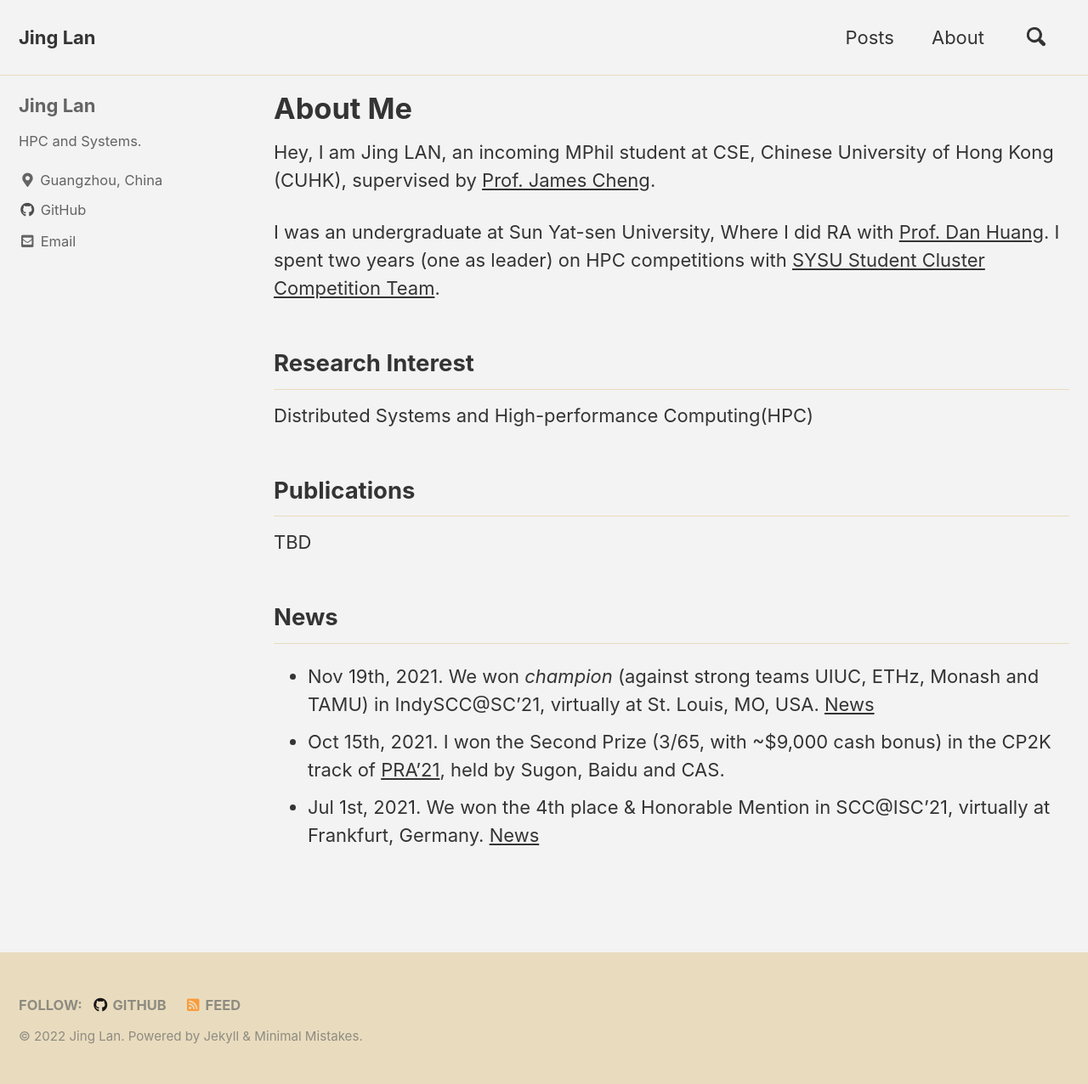
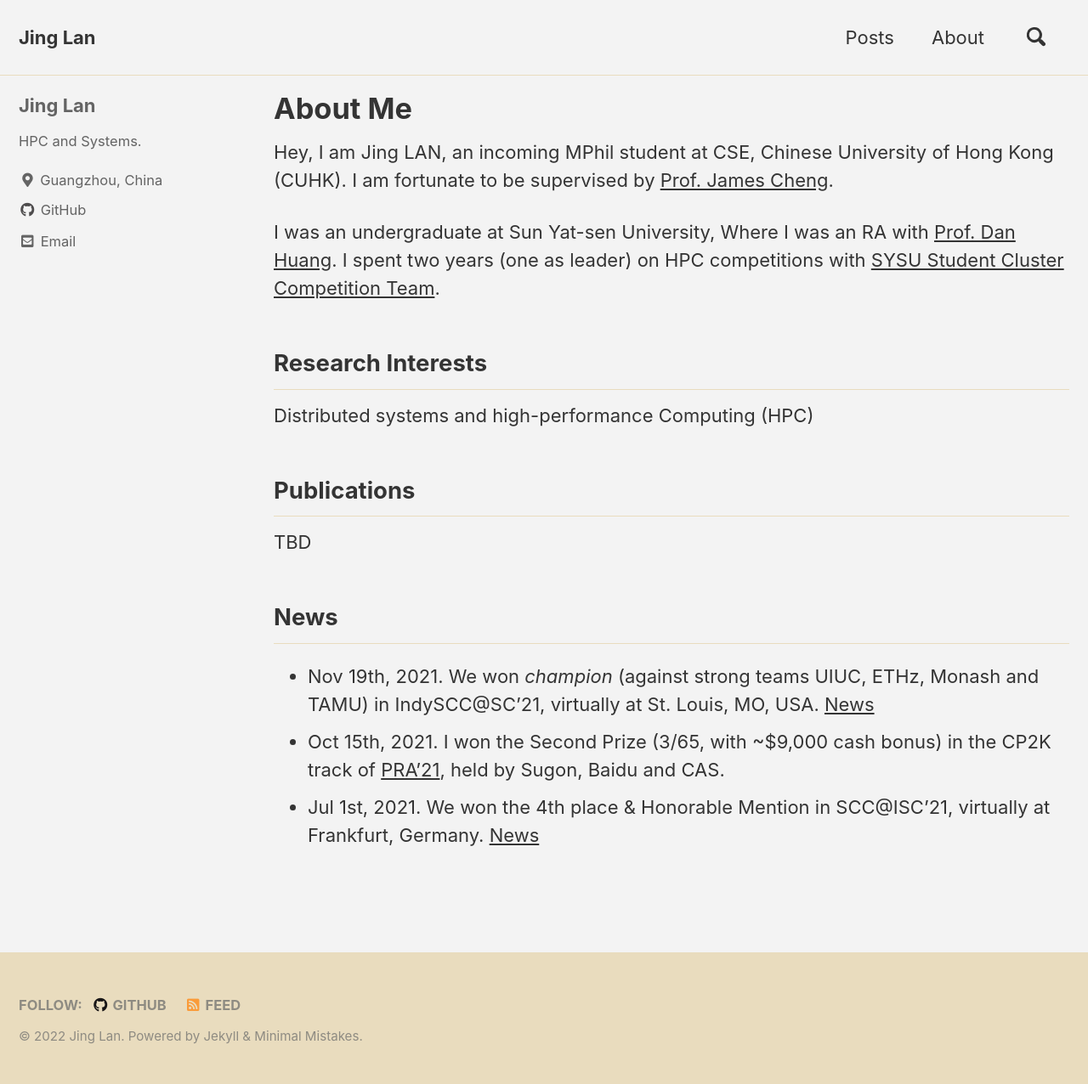
Before and after one commit to Lan-Jing/Lan-Jing.github.io, a Jekyll site: the page built from _pages/home.md, in a window 1280 px wide. Shown: the whole page at 85% size. Built offline with Jekyll 4.4.1, drawn with Linux system fonts in a browser that asks for light colours; cached includes are drawn as plain includes.

Commit message:
modifications

```diff
--- a/_pages/home.md
+++ b/_pages/home.md
@@ -6,13 +6,13 @@ permalink: /
 author_profile: true
 ---
 
-Hey, I am Jing LAN, an incoming MPhil student at CSE, Chinese University of Hong Kong (CUHK), supervised by [Prof. James Cheng](https://www.cse.cuhk.edu.hk/~jcheng/).
+Hey, I am Jing LAN, an incoming MPhil student at CSE, Chinese University of Hong Kong (CUHK). I am fortunate to be supervised by [Prof. James Cheng](https://www.cse.cuhk.edu.hk/~jcheng/).
 
-I was an undergraduate at Sun Yat-sen University, Where I did RA with [Prof. Dan Huang](https://scholar.google.com/citations?hl=en&user=Bo6PwnQAAAAJ&view_op=list_works&sortby=pubdate). I spent two years (one as leader) on HPC competitions with [SYSU Student Cluster Competition Team](https://scc.sysu.tech/).
+I was an undergraduate at Sun Yat-sen University, Where I was an RA with [Prof. Dan Huang](https://scholar.google.com/citations?hl=en&user=Bo6PwnQAAAAJ&view_op=list_works&sortby=pubdate). I spent two years (one as leader) on HPC competitions with [SYSU Student Cluster Competition Team](https://scc.sysu.tech/).
 
-## Research Interest
+## Research Interests
 
-Distributed Systems and High-performance Computing(HPC)
+Distributed systems and high-performance Computing (HPC)
 
 ## Publications
 
```
